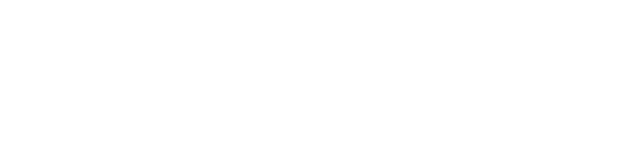
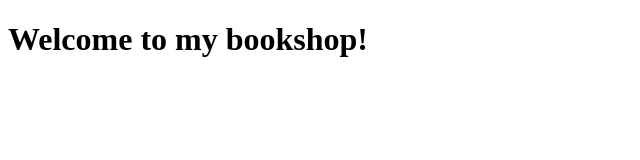
Before and after one commit to kittyszoke/nginx-aws-bookshop, a plain HTML site: page index.html in a window 1280 px wide. Shown: the whole page, without its empty margins (0-640 px from the left). Drawn offline with Linux system fonts and the light colour scheme.

Commit message:
Add header to index.html

```diff
--- a/index.html
+++ b/index.html
@@ -7,6 +7,6 @@
     <title>My Fictional Bookshop Page</title>
 </head>
 <body>
-
+    <h1>Welcome to my bookshop!</h1>
 </body>
 </html>
```
